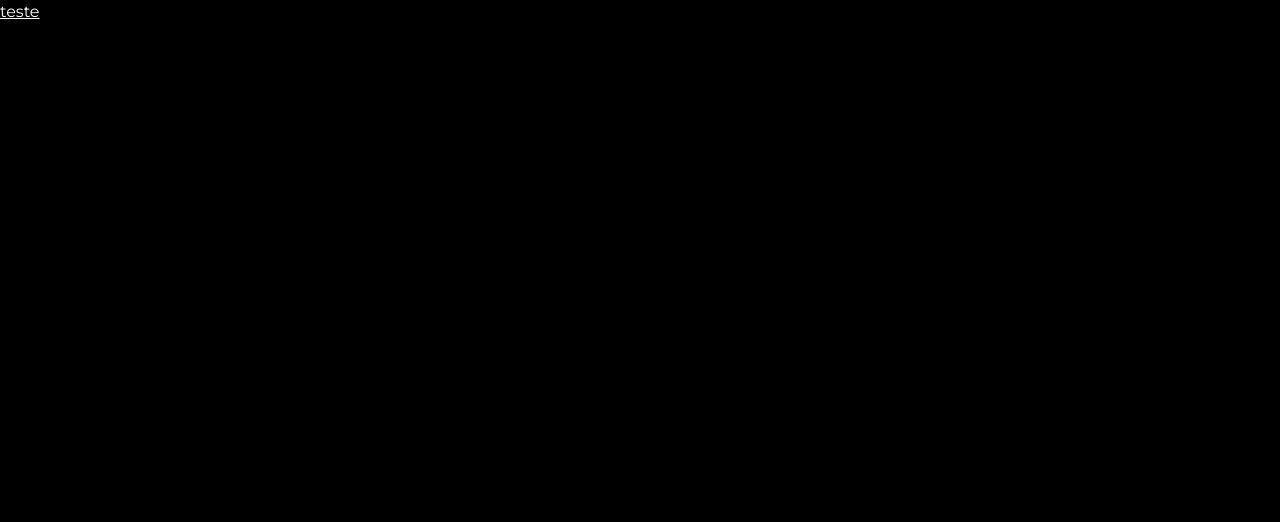
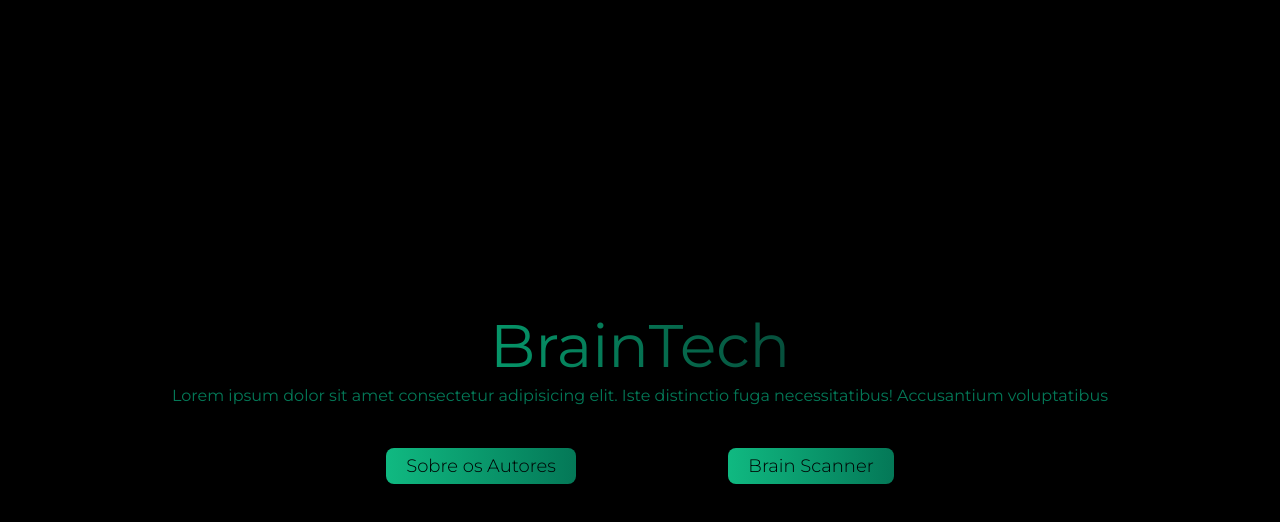
Before and after one commit to rodrfentanes21/ti6-front, a Next.js app: page / in a window 1280 px wide. Shown: the top 522 px of the page. Built offline with nearby package versions, Linux system fonts and the light colour scheme.

Commit message:
Created maing page, routing and hero section

```diff
--- /dev/null
+++ b/app/authors/page.tsx
@@ -0,0 +1,3 @@
+export default function Home() {
+	return <div className='text-underline'>authors</div>;
+}
--- a/app/page.tsx
+++ b/app/page.tsx
@@ -1,3 +1,5 @@
+import Hero from '@/components/MainPage/Hero';
+
 export default function Home() {
-	return <p className=' underline'>teste</p>;
+	return <Hero />;
 }
--- /dev/null
+++ b/app/scanner/page.tsx
@@ -0,0 +1,3 @@
+export default function Home() {
+	return <div className='text-underline'>scanner</div>;
+}
--- /dev/null
+++ b/components/MainPage/Hero.tsx
@@ -0,0 +1,31 @@
+import Link from 'next/link';
+
+function Hero() {
+	return (
+		<main className='w-screen lg:w-full h-screen flex flex-col justify-center items-center gap-10'>
+			<div className='flex flex-col justify-center items-center gap-2'>
+				<div className='text-transparent bg-clip-text bg-gradient-to-r from-emerald-600 to-emerald-900 text-6xl'>
+					BrainTech
+				</div>
+				<div className='text-emerald-700 text-center'>
+					Lorem ipsum dolor sit amet consectetur adipisicing elit. Iste
+					distinctio fuga necessitatibus! Accusantium voluptatibus
+				</div>
+			</div>
+			<div className=' flex flex-col gap-5 xl:flex-row xl:justify-around xl:w-2/4'>
+				<Link
+					href='/authors'
+					className='bg-gradient-to-r from-emerald-500 via-emerald-700 to-emerald-900 transition-all bg-size-200 bg-pos-0 duration-500 hover:bg-pos-100 text-black text-lg font-light rounded-lg px-5 py-1 select-none'>
+					Sobre os Autores
+				</Link>
+				<Link
+					href='/scanner'
+					className='bg-gradient-to-r from-emerald-500 via-emerald-700 to-emerald-900 transition-all bg-size-200 bg-pos-0 duration-500 hover:bg-pos-100 text-black text-lg font-light rounded-lg px-5 py-1 select-none'>
+					Brain Scanner
+				</Link>
+			</div>
+		</main>
+	);
+}
+
+export default Hero;
--- a/tailwind.config.ts
+++ b/tailwind.config.ts
@@ -1,4 +1,4 @@
-import type { Config } from 'tailwindcss'
+import type { Config } from 'tailwindcss';
 
 const config: Config = {
 	content: [
@@ -13,8 +13,15 @@ const config: Config = {
 				'gradient-conic':
 					'conic-gradient(from 180deg at 50% 50%, var(--tw-gradient-stops))',
 			},
+			backgroundSize: {
+				'size-200': '200% 200%',
+			},
+			backgroundPosition: {
+				'pos-0': '0% 0%',
+				'pos-100': '100% 100%',
+			},
 		},
 	},
 	plugins: [],
-}
-export default config
+};
+export default config;
```
Lines whose indentation alone changed are shown as unchanged.
